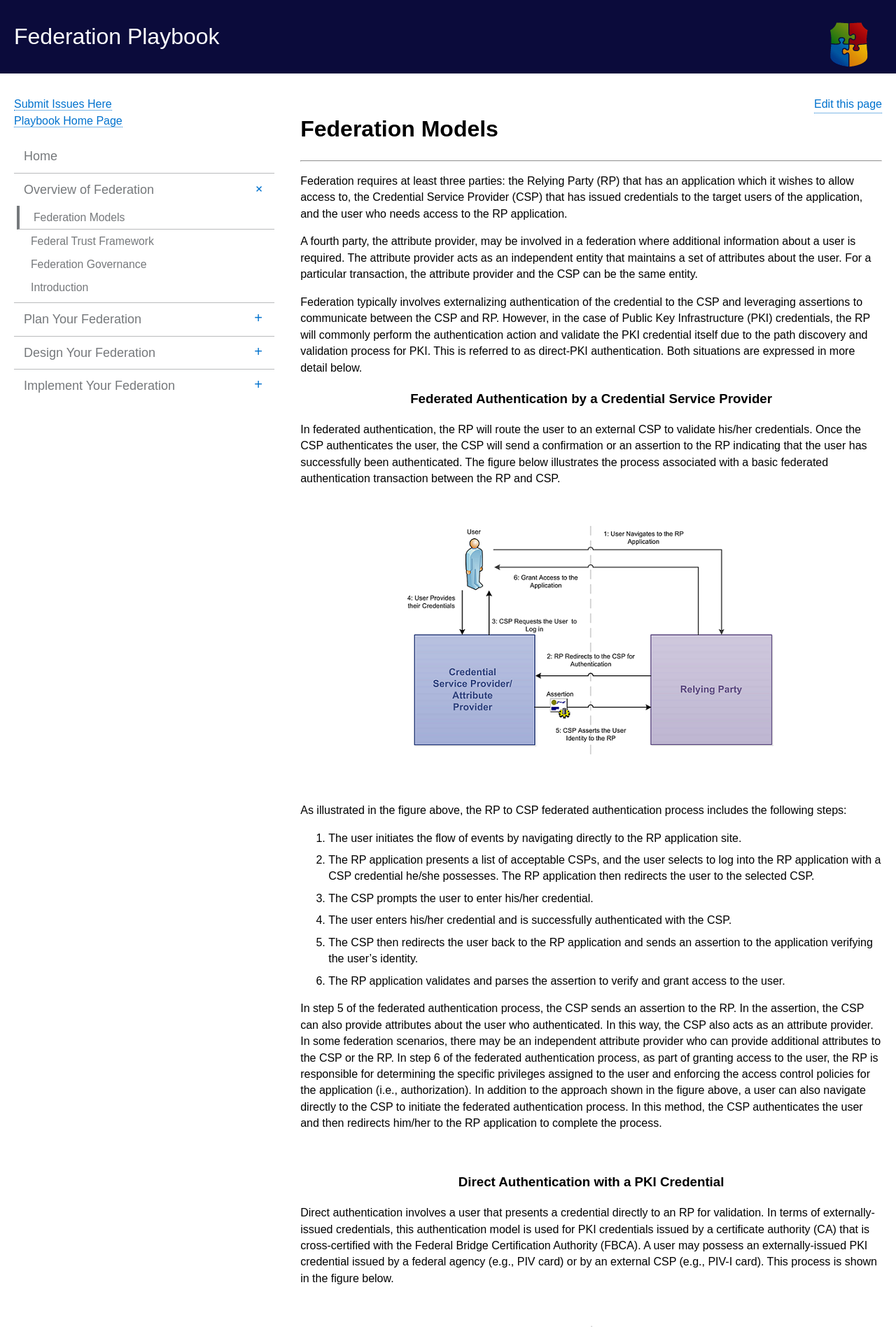
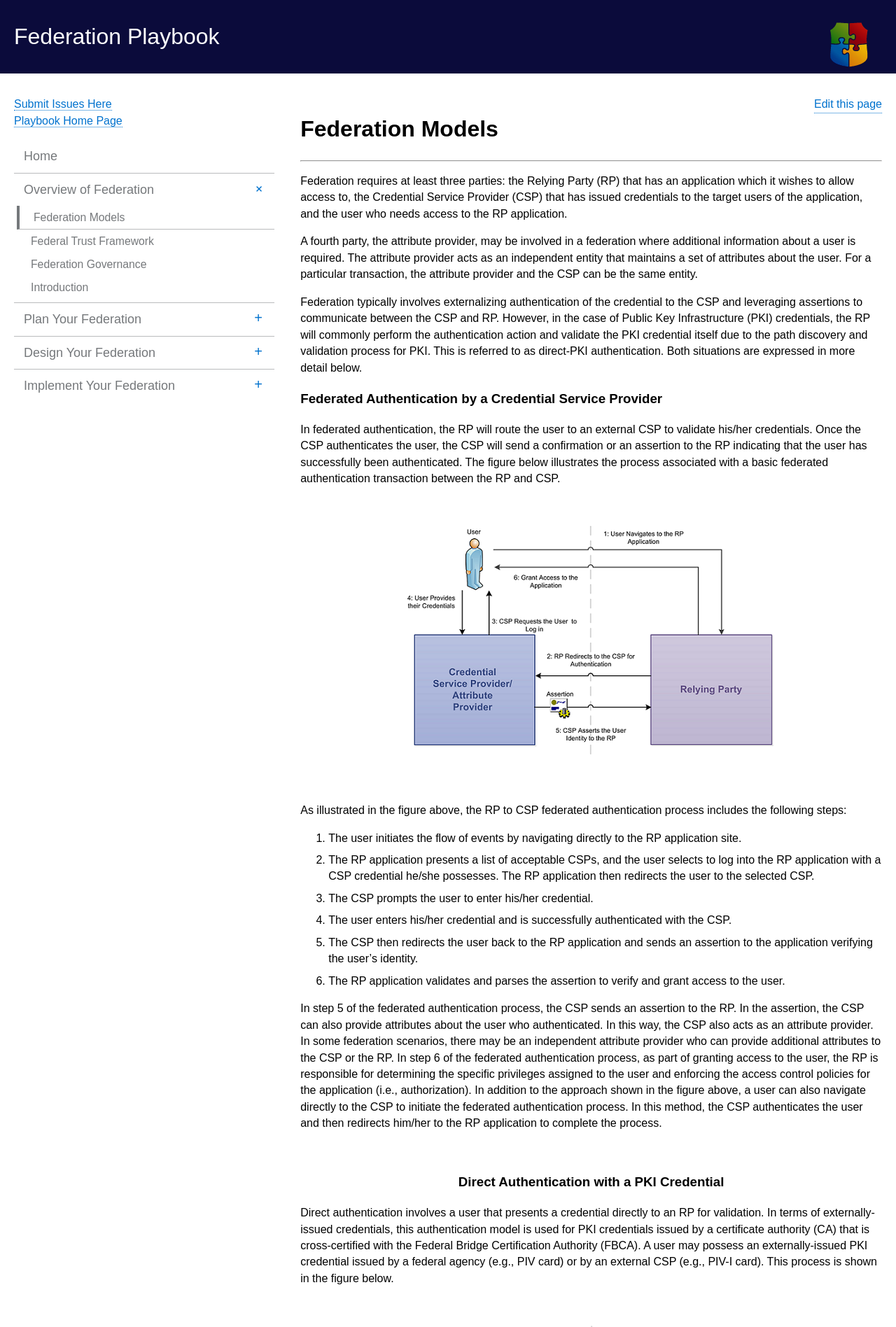
Before and after one commit to bnbuckler/federation, a Jekyll site: the page built from _overview/1_fed-models.md, in a window 1280 px wide. Shown: the top 1896 px of the page at 70% size. Built offline with Jekyll 4.4.1, drawn with Linux system fonts in a browser that asks for light colours.

Commit message:
Fixed Header

```diff
--- a/_overview/1_fed-models.md
+++ b/_overview/1_fed-models.md
@@ -21,7 +21,7 @@ A fourth party, the attribute provider, may be involved in a federation where ad
 
 Federation typically involves externalizing authentication of the credential to the CSP and leveraging assertions to communicate between the CSP and RP. However, in the case of Public Key Infrastructure (PKI) credentials, the RP will commonly perform the authentication action and validate the PKI credential itself due to the path discovery and validation process for PKI. This is referred to as direct-PKI authentication. Both situations are expressed in more detail below.
 
-### <center> Federated Authentication by a Credential Service Provider </center>
+### Federated Authentication by a Credential Service Provider
 
 In federated authentication, the RP will route the user to an external CSP to validate his/her credentials. Once the CSP authenticates the user, the CSP will send a confirmation or an assertion to the RP indicating that the user has successfully been authenticated. The figure below illustrates the process associated with a basic federated authentication transaction between the RP and CSP.
 
```
